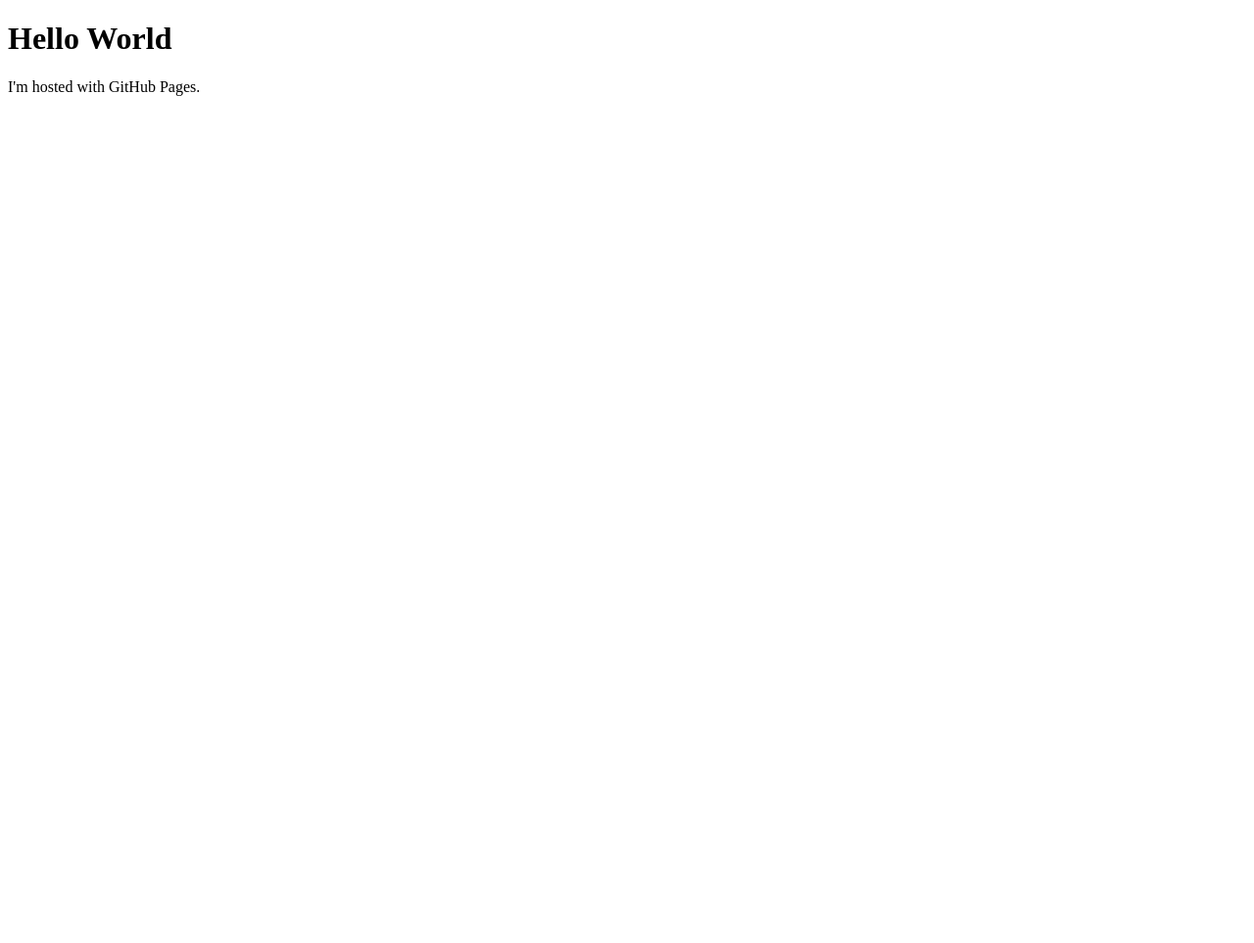
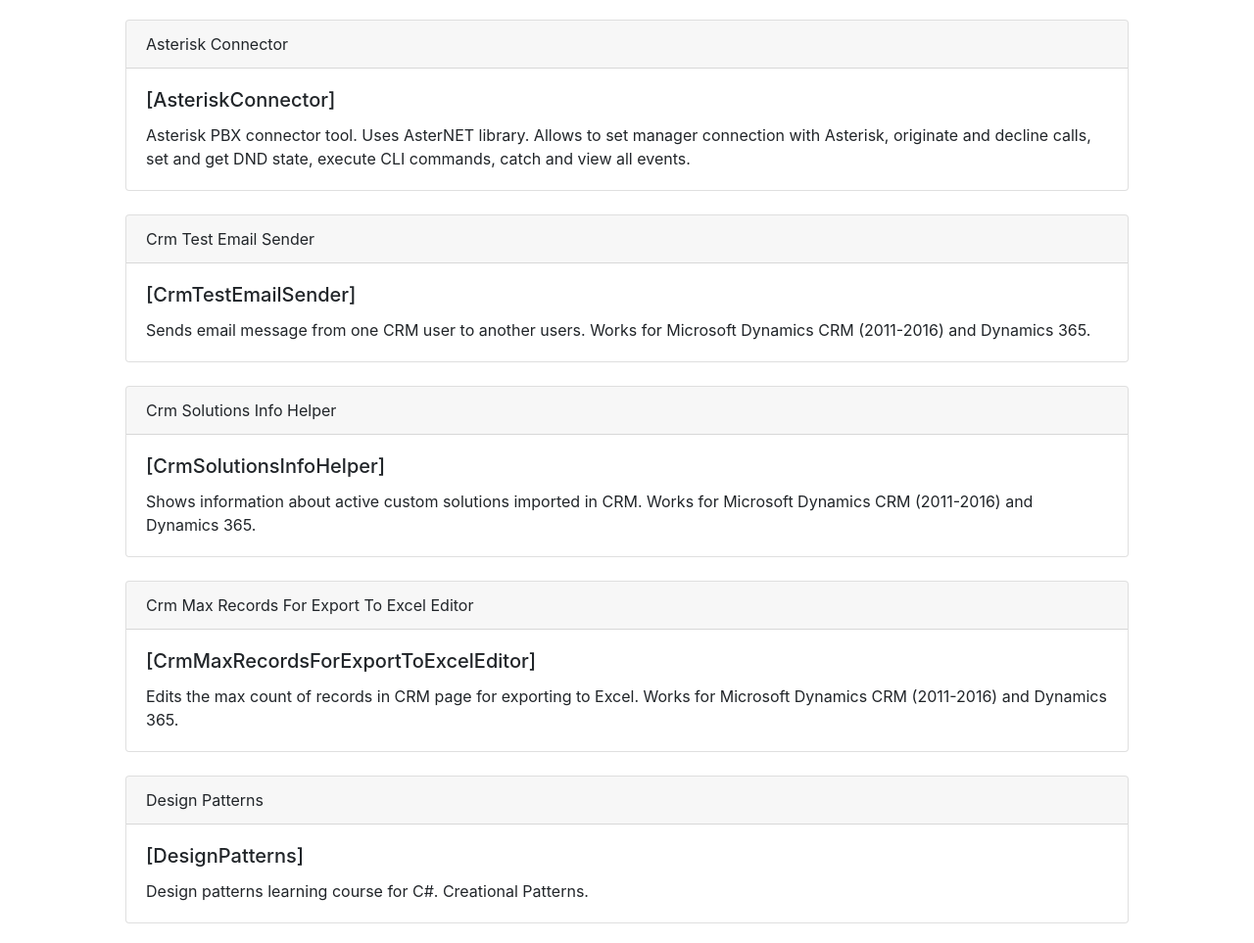
Before and after one commit to Hazard45/Hazard45.github.io, a plain HTML site: page index.html in a window 1280 px wide. Shown: the whole page at 98% size. Before the commit the page ends 800 px from the top, so only its background shows below. Drawn offline with Linux system fonts and the light colour scheme.

Commit message:
GitHub Pages

```diff
--- a/index.html
+++ b/index.html
@@ -1,7 +1,84 @@
 <!DOCTYPE html>
 <html>
+<head>
+    <link rel="stylesheet" href="bootstrap.min.css">
+    <script src="bootstrap.min.js"></script>
+    <style>
+        body{
+            width: 80%;
+            margin: 20px auto;
+        }
+    </style>
+</head>
 <body>
-    <h1>Hello World</h1>
-    <p>I'm hosted with GitHub Pages.</p>
+    <div class="card">
+        <div class="card-header">
+            Asterisk Connector
+        </div>
+        <div class="card-body">
+            <h5 class="card-title">
+                [AsteriskConnector]
+            </h5>
+            <p class="card-text">
+                Asterisk PBX connector tool. Uses AsterNET library. Allows to set manager connection with Asterisk, originate and decline calls, set and get DND state, execute CLI commands, catch and view all events.
+            </p>
+        </div>
+    </div>
+    <br />
+    <div class="card">
+        <div class="card-header">
+            Crm Test Email Sender
+        </div>
+        <div class="card-body">
+            <h5 class="card-title">
+                [CrmTestEmailSender]
+            </h5>
+            <p class="card-text">
+                Sends email message from one CRM user to another users. Works for Microsoft Dynamics CRM (2011-2016) and Dynamics 365.
+            </p>
+        </div>
+    </div>
+    <br />
+    <div class="card">
+        <div class="card-header">
+            Crm Solutions Info Helper
+        </div>
+        <div class="card-body">
+            <h5 class="card-title">
+                [CrmSolutionsInfoHelper]
+            </h5>
+            <p class="card-text">
+                Shows information about active custom solutions imported in CRM. Works for Microsoft Dynamics CRM (2011-2016) and Dynamics 365.
+            </p>
+        </div>
+    </div>
+    <br />
+    <div class="card">
+        <div class="card-header">
+            Crm Max Records For Export To Excel Editor
+        </div>
+        <div class="card-body">
+            <h5 class="card-title">
+                [CrmMaxRecordsForExportToExcelEditor]
+            </h5>
+            <p class="card-text">
+                Edits the max count of records in CRM page for exporting to Excel. Works for Microsoft Dynamics CRM (2011-2016) and Dynamics 365.
+            </p>
+        </div>
+    </div>
+    <br />
+    <div class="card">
+        <div class="card-header">
+            Design Patterns
+        </div>
+        <div class="card-body">
+            <h5 class="card-title">
+                [DesignPatterns]
+            </h5>
+            <p class="card-text">
+                Design patterns learning course for C#. Creational Patterns.
+            </p>
+        </div>
+    </div>
 </body>
 </html>
```
Also changed, not shown: bootstrap.min.css (added), bootstrap.min.js (added).
